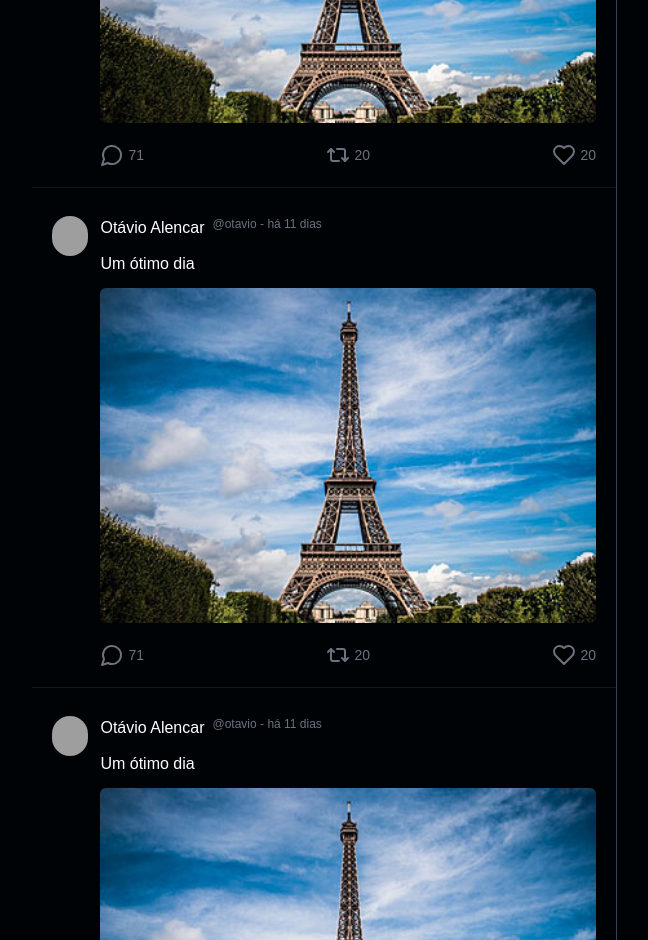
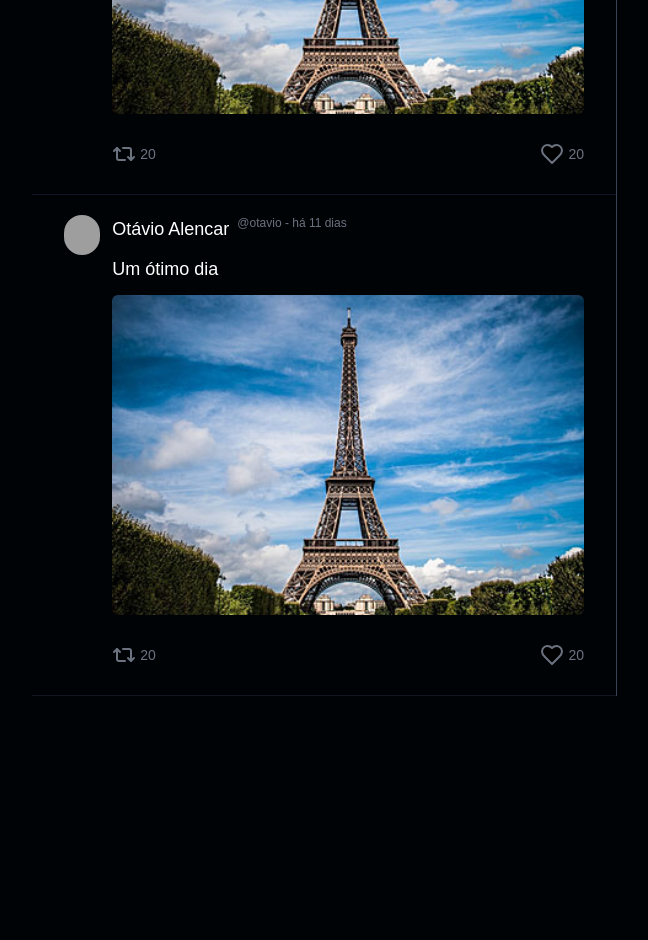
Before and after one commit to Otavio-Alencar/twitter-clone, a Next.js app: page /profile/otavio in a window 1280 px wide. Shown: the part 1860-2800 px from the top of the page, without its empty margins (316-964 px from the left). After the commit the page ends 2556 px from the top, so only its background shows below. Built offline with nearby package versions, Linux system fonts and the light colour scheme; grey boxes are pictures that could not be loaded.

Commit message:
style: adjusting error in post-item

```diff
--- a/src/app/(main)/home/page.tsx
+++ b/src/app/(main)/home/page.tsx
@@ -1,13 +1,14 @@
 import { HeaderMenu } from '@/components/homepage/header'
 import { TweetItem } from '@/components/homepage/tweet-item'
 import { TweetPost } from '@/components/homepage/tweet-post'
+import { tweet } from '@/data/tweet'
 
 const page = () => {
   return (
     <div className="">
       <HeaderMenu />
       <TweetPost />
-      <TweetItem />
+      <TweetItem tweet={tweet} quantity={6} hideComment={false} />
     </div>
   )
 }
--- a/src/app/(main)/search/page.tsx
+++ b/src/app/(main)/search/page.tsx
@@ -1,5 +1,6 @@
 import { TweetItem } from '@/components/homepage/tweet-item'
 import { SearchHeader } from '@/components/search/searchHeader'
+import { tweet } from '@/data/tweet'
 import { redirect } from 'next/navigation'
 
 type Props = {
@@ -13,7 +14,7 @@ const Page = ({ searchParams }: Props) => {
   return (
     <div>
       <SearchHeader defaultValue={searchParams.q} />
-      <TweetItem />
+      <TweetItem tweet={tweet} quantity={4} />
     </div>
   )
 }
--- /dev/null
+++ b/src/app/(main)/tweet/[id]/page.tsx
@@ -0,0 +1,20 @@
+import { TweetHeader } from '@/components/homepage/tweet-header'
+import { TweetItem } from '@/components/homepage/tweet-item'
+import { TweetPost } from '@/components/homepage/tweet-post'
+import { tweet } from '@/data/tweet'
+
+const Page = () => {
+  return (
+    <div>
+      <TweetHeader />
+      <TweetItem tweet={tweet} quantity={1} />
+      <div className="border-y-8 border-gray-900">
+        <TweetPost />
+      </div>
+
+      <TweetItem tweet={tweet} quantity={3} />
+    </div>
+  )
+}
+
+export default Page
--- a/src/components/homelayout/right/recommendations.tsx
+++ b/src/components/homelayout/right/recommendations.tsx
@@ -10,7 +10,7 @@ export const Recommendations = () => {
         <CardTitle>Quem seguir</CardTitle>
       </CardHeader>
       <CardContent className="flex flex-col gap-2">
-        <div className="flex gap-2">
+        <div className="flex gap-3">
           <ProfileLink />
           <Button size={'sm'}>Seguir</Button>
         </div>
--- a/src/components/homelayout/right/rightlayout.tsx
+++ b/src/components/homelayout/right/rightlayout.tsx
@@ -4,7 +4,7 @@ import { Trendings } from './trendings'
 
 export const RightSideLayout = () => {
   return (
-    <aside className="hidden min-w-72 gap-5 border-l border-gray-700 px-5 py-10 lg:flex lg:flex-col lg:items-center">
+    <aside className="sticky hidden min-w-72 gap-5 border-l border-gray-700 px-5 py-10 lg:flex lg:flex-col lg:items-center">
       <Search />
       <Trendings />
       <Recommendations />
--- /dev/null
+++ b/src/components/homepage/tweet-header.tsx
@@ -0,0 +1,10 @@
+import { BackButton } from '@/components/profilecomponents/backbutton'
+
+export const TweetHeader = () => {
+  return (
+    <div className="flex items-center gap-2 border-b border-popover py-10 pl-3">
+      <BackButton />
+      <p className="text-lg font-bold">Voltar</p>
+    </div>
+  )
+}
--- a/src/components/homepage/tweet-interactions.tsx
+++ b/src/components/homepage/tweet-interactions.tsx
@@ -1,13 +1,18 @@
 'use client'
 import { tweet } from '@/data/tweet'
 import { Heart, MessageCircle, Repeat2 } from 'lucide-react'
+import { useRouter } from 'next/navigation'
 import { useState } from 'react'
 
-export const TweetInteractions = () => {
+interface interactProps {
+  hideComment?: boolean
+}
+export const TweetInteractions = (props: interactProps) => {
   const [liked, setLiked] = useState(false)
   const [likes, setLikes] = useState(tweet.likeCount)
   const [retweeted, setRetweeted] = useState(false)
   const [retweets, setRetweets] = useState(tweet.likeCount)
+  const router = useRouter()
   const handleClickInteraction = (
     active: boolean,
     quantity: number,
@@ -22,21 +27,30 @@ export const TweetInteractions = () => {
       setactive(false)
     }
   }
-
+  const handleClickComment = () => {
+    router.push(`/tweet/${tweet.id}`)
+  }
   const handleClickLike = () => {
     handleClickInteraction(liked, likes, setLiked, setLikes)
   }
   const handleClickRetweet = () => {
     handleClickInteraction(retweeted, retweets, setRetweeted, setRetweets)
   }
+
   return (
-    <div className="mt-2 flex justify-between">
-      <div className="flex items-center gap-1 text-gray-500">
-        <MessageCircle />
-        <p className="text-sm">{tweet.commentCount}</p>
-      </div>
+    <div className="mt-2 flex justify-between py-2">
+      {props.hideComment === false && (
+        <div
+          className="flex cursor-pointer items-center gap-1 text-gray-500 hover:text-blue-500"
+          onClick={handleClickComment}
+        >
+          <MessageCircle />
+          <p className="text-sm">{tweet.commentCount}</p>
+        </div>
+      )}
+
       <div
-        className={`flex cursor-pointer items-center gap-1 ${retweeted ? 'text-green-500' : 'text-gray-500'}`}
+        className={`flex cursor-pointer items-center gap-1 hover:text-green-500 ${retweeted ? 'text-green-500' : 'text-gray-500'}`}
         onClick={handleClickRetweet}
       >
         <Repeat2 />
@@ -44,7 +58,7 @@ export const TweetInteractions = () => {
       </div>
       <div
         onClick={handleClickLike}
-        className={`flex cursor-pointer items-center gap-1 ${liked ? 'text-red-400' : 'text-gray-500'}`}
+        className={`flex cursor-pointer items-center gap-1 hover:text-red-400 ${liked ? 'text-red-400' : 'text-gray-500'}`}
       >
         <Heart fill={liked ? '#f87171' : ''} />
         <p className="text-sm">{likes}</p>
--- a/src/components/homepage/tweet-item.tsx
+++ b/src/components/homepage/tweet-item.tsx
@@ -1,41 +1,49 @@
 import Image from 'next/image'
 import { Avatar, AvatarImage } from '../ui/avatar'
-import { tweet } from '@/data/tweet'
+
 import { TweetInteractions } from './tweet-interactions'
 
-export const TweetItem = () => {
+import { Tweet } from '@/types/tweet'
+
+interface tweetProps {
+  tweet: Tweet
+  quantity: number
+  hideComment?: boolean
+}
+export const TweetItem = (props: tweetProps) => {
   return (
-    <div>
-      {Array.from({ length: 6 }, (item, index) => (
-        <div
-          key={index}
-          className="mt-2 w-full border-b border-b-popover px-5 py-5"
-        >
-          <div className="flex gap-3">
-            <Avatar>
-              <AvatarImage src={tweet.user.avatar} />
+    <div className="mt-2">
+      {Array.from({ length: props.quantity }, (item, index) => (
+        <div key={index} className="border-b border-b-popover px-4">
+          <div className="flex w-full gap-3 px-4 py-5">
+            <Avatar className="h-10 w-10">
+              <AvatarImage
+                className="h-full w-full"
+                src={props.tweet.user.avatar}
+              />
             </Avatar>
             <div className="flex w-full flex-col gap-3">
               <div className="flex w-full gap-2">
-                <h1>{tweet.user.name}</h1>
+                <h1 className="text-sm lg:text-lg">{props.tweet.user.name}</h1>
                 <p className="text-xs text-gray-500">
-                  @{tweet.user.slug} - há 11 dias
+                  @{props.tweet.user.slug} - há 11 dias
                 </p>
               </div>
-              <div>{tweet.body}</div>
+              <div className="text-sm lg:text-lg">{props.tweet.body}</div>
               <div className="w-full overflow-hidden rounded-md">
-                {tweet.image && (
+                {props.tweet.image && (
                   <Image
                     width={0}
                     height={0}
                     sizes="100vw"
                     style={{ width: '100%', height: 'auto' }}
-                    src={tweet.image}
+                    src={props.tweet.image}
                     alt="tweet image"
                   />
                 )}
               </div>
-              <TweetInteractions />
+
+              <TweetInteractions hideComment={props.hideComment} />
             </div>
           </div>
         </div>
--- a/src/components/homepage/tweet-post.tsx
+++ b/src/components/homepage/tweet-post.tsx
@@ -15,9 +15,9 @@ export const TweetPost = () => {
           <AvatarImage src={user.avatar} />
         </Avatar>
       </div>
-      <div className="flex-1">
+      <div className="w-1/2 flex-1">
         <div
-          className="min-h-14 text-lg text-white outline-none empty:before:text-gray-500 empty:before:content-[attr(data-placeholder)]"
+          className="min-h-14 w-full text-wrap text-sm text-white outline-none empty:before:text-sm empty:before:text-gray-500 empty:before:content-[attr(data-placeholder)] lg:text-lg empty:before:lg:text-lg"
           contentEditable
           role="textbox"
           data-placeholder="O que está acontecendo?"
@@ -26,7 +26,7 @@ export const TweetPost = () => {
           <div onClick={handleImageUpload} className="cursor-pointer">
             <Image />
           </div>
-          <div className="w-28">
+          <div className="pl-4">
             <Button className="rounded-3xl text-lg" onClick={handlePostClick}>
               Postar
             </Button>
--- a/src/components/profilecomponents/profilefeed.tsx
+++ b/src/components/profilecomponents/profilefeed.tsx
@@ -1,9 +1,10 @@
+import { tweet } from '@/data/tweet'
 import { TweetItem } from '../homepage/tweet-item'
 
 export const ProfileFeed = () => {
   return (
     <div>
-      <TweetItem />
+      <TweetItem tweet={tweet} quantity={4} />
     </div>
   )
 }
--- a/src/components/search/searchHeader.tsx
+++ b/src/components/search/searchHeader.tsx
@@ -6,7 +6,7 @@ interface searchHeaderProps {
 }
 export const SearchHeader = (props: searchHeaderProps) => {
   return (
-    <div className="flex items-center gap-2 border-b border-popover py-10 pl-3">
+    <div className="flex items-center gap-2 border-b border-popover px-3 py-10">
       <BackButton />
       <Search defaultValue={props.defaultValue} />
     </div>
--- a/src/components/ui/button.tsx
+++ b/src/components/ui/button.tsx
@@ -22,7 +22,7 @@ const buttonVariants = cva(
       },
       size: {
         default: 'h-9 px-4 py-2',
-        sm: 'h-8 rounded-3xl px-2 text-xs',
+        sm: 'h-8 rounded-3xl px-3 text-xs',
         lg: 'h-14 rounded-3xl w-full',
         icon: 'h-9 w-9',
       },
```
